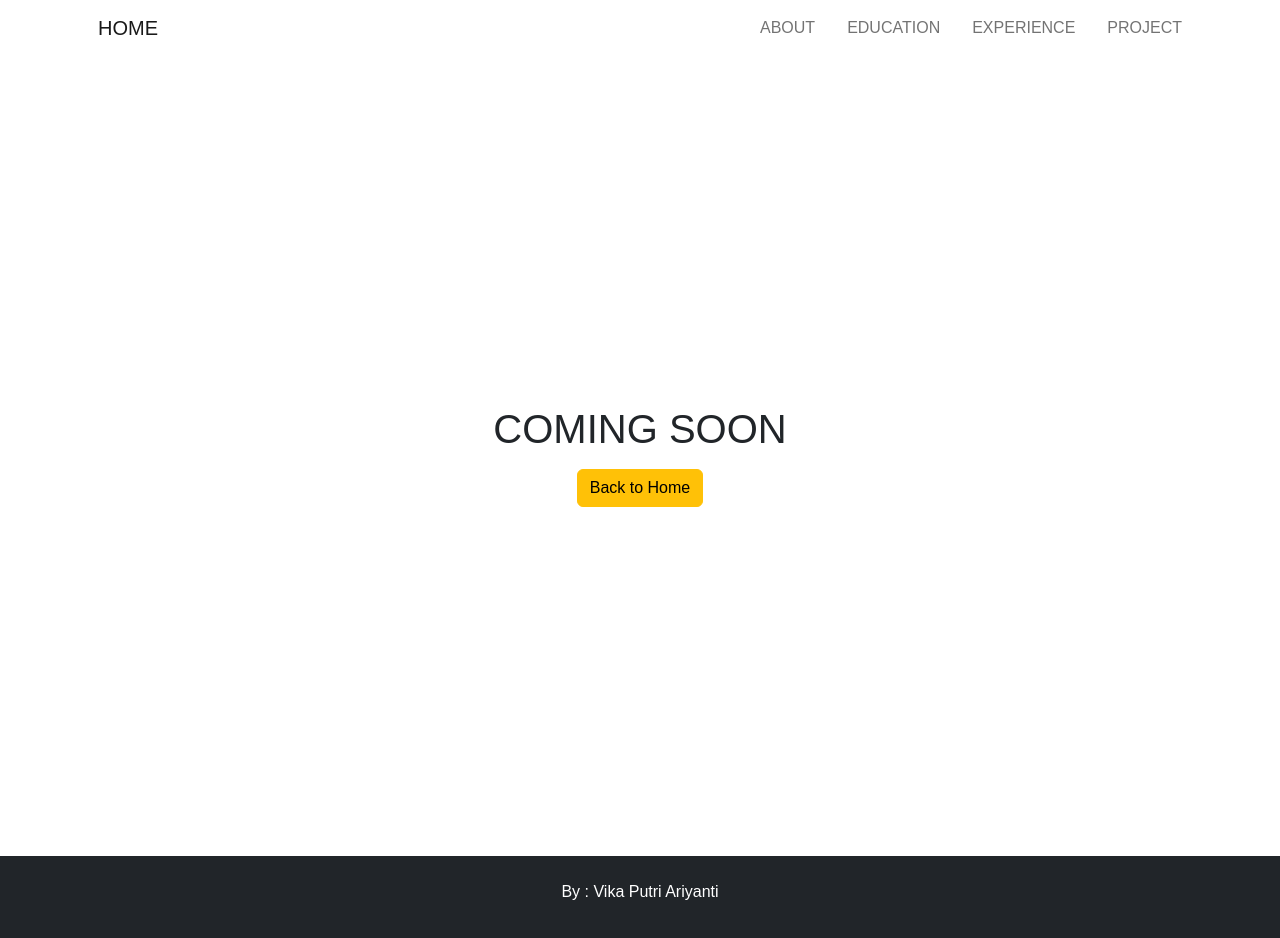
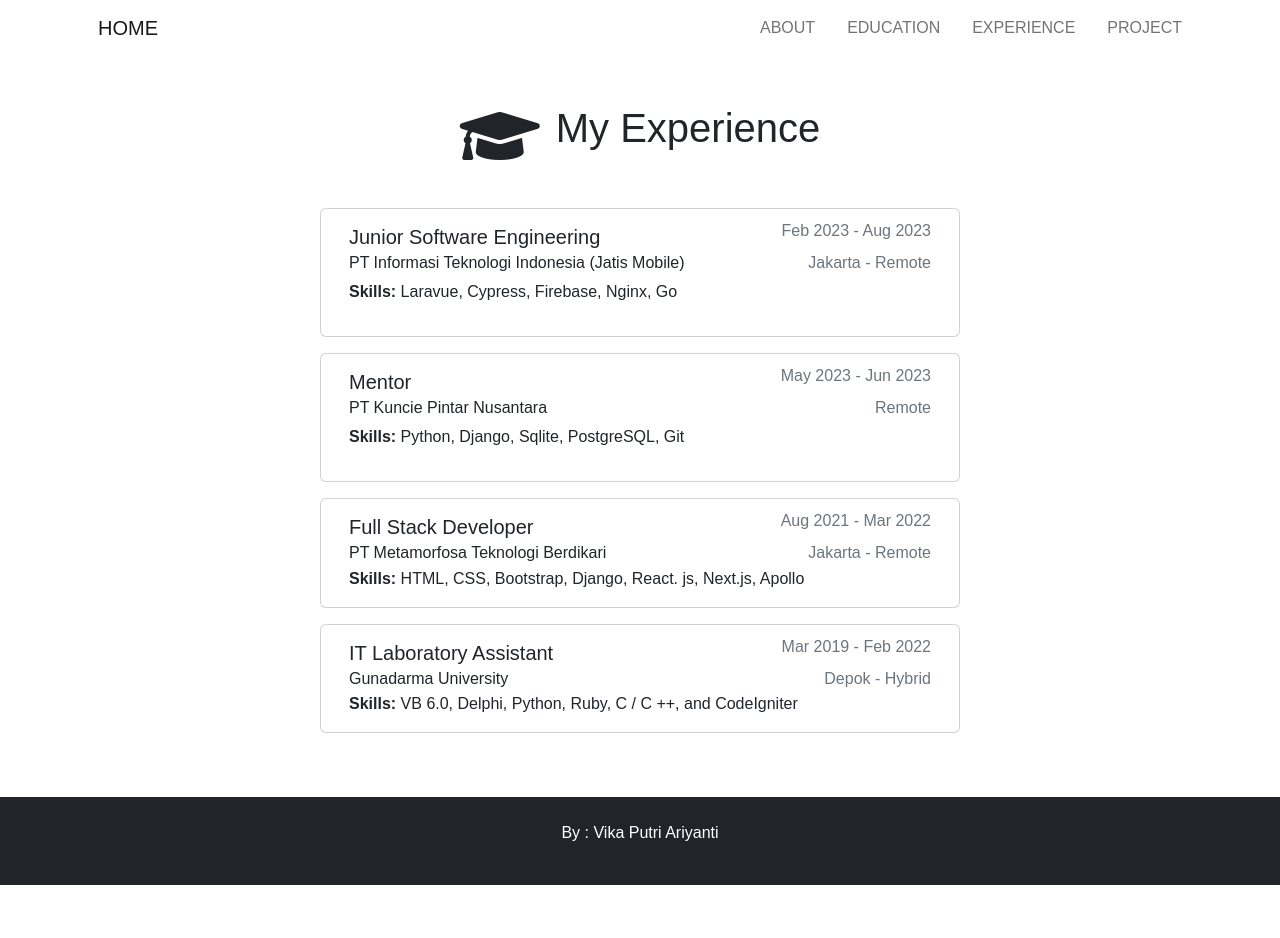
Before and after one commit to vikaputri/Web_Portofolio_React, a React (Create React App) app: page /Experience in a window 1280 px wide. Shown: the top 938 px of the page. After the commit the page ends 885 px from the top, so only its background shows below. Built offline with nearby package versions, Linux system fonts and the light colour scheme.

Commit message:
education n experience

```diff
--- a/src/App.js
+++ b/src/App.js
@@ -4,6 +4,7 @@ import Home from "./containers/Home";
 import Profil from "./containers/Profil";
 import ComingSoon from "./containers/ComingSoon";
 import Education from "./containers/Education";
+import Experience from "./containers/Experience";
 
 function App() {
   return (
@@ -13,7 +14,7 @@ function App() {
           <Route path="/" component={Home} exact />
           <Route path="/About" component={Profil} exact />
           <Route path="/Education" component={Education} exact />
-          <Route path="/Experience" component={ComingSoon} exact />
+          <Route path="/Experience" component={Experience} exact />
           <Route path="/Project" component={ComingSoon} exact />
           <Route path="/ComingSoon" component={ComingSoon} exact />
         </Switch>
--- a/src/containers/Education/index.js
+++ b/src/containers/Education/index.js
@@ -1,19 +1,48 @@
 import React from "react";
 import Header from "../../components/Header";
+import UG from "../../assets/UG.jpg"
 
 const Education = () => {
   return (
   	<div>
-        <Header/>
-  		<div class="d-flex justify-content-center align-items-center mt-5">
+      <Header/>
+      <header className="py-5">
+        <div class="d-flex justify-content-center">
           <i class="fa fa-graduation-cap fa-4x"></i><h1 class="ms-3">My Education</h1>
-	    </div>
-        <form>
-            <div class="form-group">
-                <label for="exampleInputEmail1">Email address</label>
-                <label for="exampleInputEmail1">Email address</label>
+        </div>
+        <div className="py-3 container mt-4">
+          <div className="row justify-content-center">
+            <div class="card mb-4" style={{width : '40rem'}}>
+                <div className="row">
+                  <div className="col-md-4">
+                    <img className="card-img-top" src={UG} alt=""/>
+                  </div>
+                  <div className="col-md-8">
+                    <h3>Gunadarma University</h3>
+                    <div>Master Degree - Information System Management</div>
+                    <div className="text-muted">Sep 2021 - Jul 2023</div>
+                    <div>GPA : 3.93/4.0</div>
+                  </div>
+                </div>
+              </div>
+
+              <div class="card" style={{width : '40rem'}}>
+                <div className="row">
+                  <div className="col-md-4">
+                    <img className="card-img-top" src={UG} alt=""/>
+                  </div>
+                  <div className="col-md-8">
+                    <h3>Gunadarma University</h3>
+                    <div>Bachelor Degree - Informatics Engineering</div>
+                    <div className="text-muted">Sep 2017 - Aug 2021</div>
+                    <div>GPA : 3.93/4.0</div>
+                  </div>
+                </div>
+              </div>
             </div>
-        </form>
+
+        </div>
+      </header>
 	</div>
     );
   };
--- a/src/containers/Experience/index.js
+++ b/src/containers/Experience/index.js
@@ -0,0 +1,74 @@
+import React from "react";
+import Header from "../../components/Header";
+
+const Experience = () => {
+  return (
+  	<div>
+      <Header/>
+      <header className="py-5">
+        <div class="d-flex justify-content-center">
+          <i class="fa fa-graduation-cap fa-4x"></i><h1 class="ms-3">My Experience</h1>
+        </div>
+        <div className="py-3 container mt-4">
+          <div className="row justify-content-center">
+            <div class="card mb-3" style={{width : '40rem'}}>
+              <div class="card-body">
+                <div class="d-flex justify-content-between">
+                  <h5 class="card-title">Junior Software Engineering</h5>
+                  <h6 class="card-subtitle mb-2 text-muted">Feb 2023 - Aug 2023</h6>
+                </div>
+                <div class="d-flex justify-content-between">
+                  <h6 class="card-subtitle mb-2">PT Informasi Teknologi Indonesia (Jatis Mobile)</h6>
+                  <h6 class="card-subtitle mb-2 text-muted">Jakarta - Remote</h6>
+                </div>
+                <p><strong>Skills:</strong> Laravue, Cypress, Firebase, Nginx, Go</p>
+              </div>
+            </div>
+            <div class="card mb-3" style={{width : '40rem'}}>
+              <div class="card-body">
+                <div class="d-flex justify-content-between">
+                  <h5 class="card-title">Mentor</h5>
+                  <h6 class="card-subtitle mb-2 text-muted">May 2023 - Jun 2023</h6>
+                </div>
+                <div class="d-flex justify-content-between">
+                  <h6 class="card-subtitle mb-2">PT Kuncie Pintar Nusantara</h6>
+                  <h6 class="card-subtitle mb-2 text-muted">Remote</h6>
+                </div>
+                <p><strong>Skills:</strong> Python, Django, Sqlite, PostgreSQL, Git</p>
+              </div>
+            </div>
+            <div class="card mb-3" style={{width : '40rem'}}>
+              <div class="card-body">
+                <div class="d-flex justify-content-between">
+                  <h5 class="card-title">Full Stack Developer</h5>
+                  <h6 class="card-subtitle mb-2 text-muted">Aug 2021 - Mar 2022</h6>
+                </div>
+                <div class="d-flex justify-content-between">
+                  <h6 class="card-subtitle mb-2">PT Metamorfosa Teknologi Berdikari</h6>
+                  <h6 class="card-subtitle mb-2 text-muted">Jakarta - Remote</h6>
+                </div>
+                <p class="card-subtitle"><strong>Skills:</strong> HTML, CSS, Bootstrap, Django, React. js, Next.js, Apollo</p>
+              </div>
+            </div>
+            <div class="card" style={{width : '40rem'}}>
+              <div class="card-body">
+                <div class="d-flex justify-content-between">
+                  <h5 class="card-title">IT Laboratory Assistant</h5>
+                  <h6 class="card-subtitle mb-2 text-muted">Mar 2019 - Feb 2022</h6>
+                </div>
+                <div class="d-flex justify-content-between">
+                  <h6 class="card-subtitle mb-2">Gunadarma University</h6>
+                  <h6 class="card-subtitle mb-2 text-muted">Depok - Hybrid</h6>
+                </div>
+                <p class="card-subtitle"><strong>Skills:</strong> VB 6.0, Delphi, Python, Ruby, C / C ++, and CodeIgniter</p>
+              </div>
+            </div>
+          </div>
+
+        </div>
+      </header>
+	</div>
+    );
+  };
+
+export default Experience;
--- a/src/containers/Profil/index.js
+++ b/src/containers/Profil/index.js
@@ -1,6 +1,5 @@
 import React from "react";
 import Header from "../../components/Header";
-import chef from "../../assets/coba.jpeg";
 import html from "../../assets/html.png"
 import css from "../../assets/css.png"
 import cypress from "../../assets/cypress.png"
@@ -35,16 +34,25 @@ const About = () => {
   return (
     <div>
       <Header/>
-      <header className="py-5">
-        <div className="py-3 container">
+      <header className="py-4">
+        <div className="py-4 container">
           <div className="row justify-content-center">
             <div className="col-md-5">
                 <h1 className="fw-bolder mb-3">About</h1>
                 <p className="text-muted mb-4">
-                  Hi, my name is Vika Putri Ariyanti.
-                  I am a software engineer with fullstack development experience. I am interested in web programming and machine learning.
+                  Hi, I'm Vika Putri Ariyanti.
+                  I am a software engineer in Indonesia.
+                  I have experience as a Fullstack developer with skills in React.js, Next.js, and Vue for Frontend.
+                  While in Backend, I have skills in Django and Golang.
                 </p>
-                <h3 className="fw-bolder mt-3 mb-4">Skill</h3>
+                <p className="text-muted mb-4">
+                  I am an undergraduate of Informatics Engineering and graduate of Master of Information System Management of Gunadarma University.
+                  I am interested in web programming and machine learning especially NLP.
+                </p>
+            </div>
+
+            <div className="col-md-5 mb-3">
+            <h1 className="fw-bolder mt-3 mb-4">Skill</h1>
                 <div className="mb-3">
                   <div className="d-inline me-3"><img className="img" src={html} alt=""/></div>
                   <div className="d-inline me-3"><img className="img" src={css} alt=""/></div>
@@ -64,10 +72,6 @@ const About = () => {
                   <div className="d-inline me-3"><img className="img" src={postman} alt=""/></div>
                 </div>
             </div>
-
-            <div className="col-md-5 mb-3">
-              <img className="img-thumbnail" src={chef} alt=""/>
-            </div>
           </div>
           <div className="px-5">
             <button className="btn btn-danger btn-lg px-5 ms-5 sm-3 putih" onClick={onButtonClick}>
```
Also changed, not shown: src/assets/UG.jpg (added), 26 other files (tests, documents, lock files or other folders).
